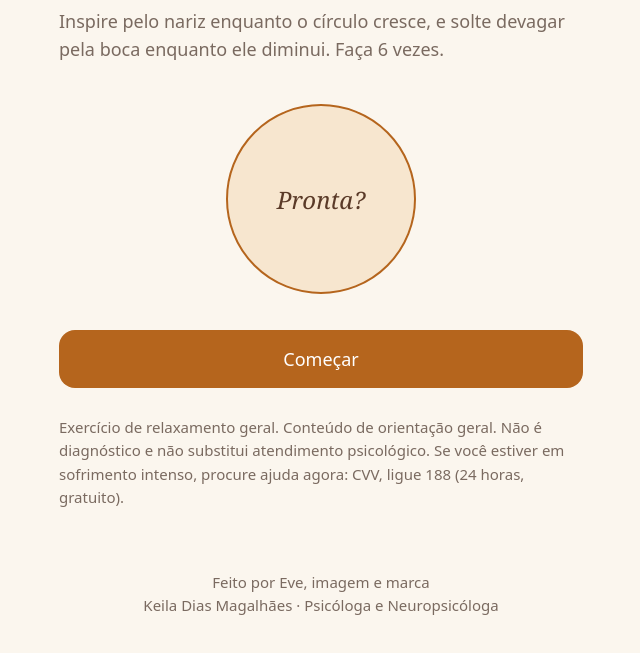
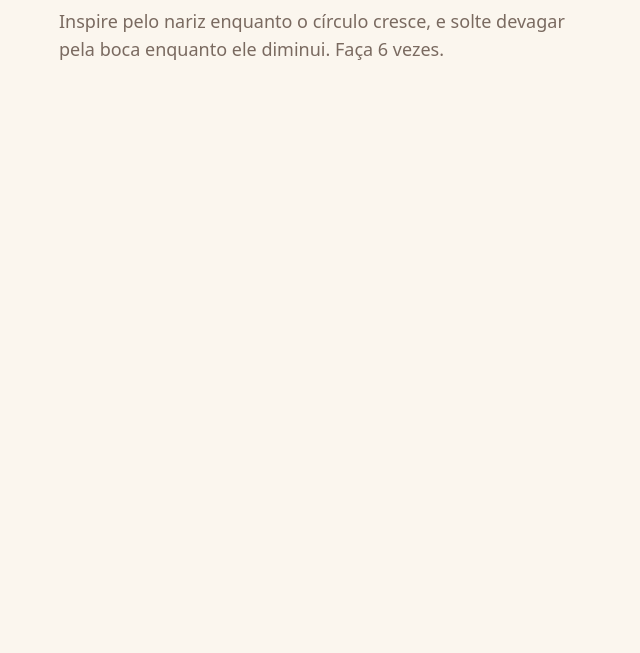
Before and after one commit to Eve-imagem-e-marca/psi.keila, a plain HTML site: page respirar.html in a window 1280 px wide. Shown: the part 143-796 px from the top of the page, without its empty margins (319-959 px from the left). Drawn offline with Linux system fonts and the light colour scheme.

Commit message:
Atualizar o respirar.html

```diff
--- a/respirar.html
+++ b/respirar.html
@@ -20,14 +20,7 @@ footer{margin-top:auto;padding-top:24px;text-align:center;font-size:15px;color:v
 .opt.on{border-color:var(--c);background:var(--c2)}
 .bar{height:8px;background:var(--line);border-radius:8px;overflow:hidden;margin:0 0 20px}.bar i{display:block;height:100%;background:var(--c);transition:width .25s}
 details{margin:0 0 10px}summary{font-weight:500;color:var(--deep);cursor:pointer;padding:10px 0;font-size:19px}ol{margin:6px 0 4px;padding-left:24px}li{margin:0 0 8px}
-.mono{width:104px;height:104px;border-radius:50%;background:var(--c);color:#FBF1E2;font:italic 400 56px/104px Georgia,serif;text-align:center;margin:6px auto 12px}
+.foto{display:block;width:120px;height:120px;border-radius:50%;object-fit:cover;margin:6px auto 12px;border:4px solid #fff;box-shadow:0 2px 10px rgba(90,58,40,.18)}.mono{width:104px;height:104px;border-radius:50%;background:var(--c);color:#FBF1E2;font:italic 400 56px/104px Georgia,serif;text-align:center;margin:6px auto 12px}
 .chips{display:flex;flex-wrap:wrap;gap:8px;margin:0 0 14px}.chip{padding:10px 16px;border-radius:99px;border:2px solid var(--line);background:#fff;font:inherit;font-size:17px;cursor:pointer}.chip.on{border-color:var(--c);background:var(--c2)}
 .circ{width:190px;height:190px;border-radius:50%;background:var(--c2);border:2px solid var(--c);margin:26px auto;display:flex;align-items:center;justify-content:center;text-align:center;font:italic 400 24px Georgia,serif;color:var(--deep);transition:transform 4s ease-in-out}
-.entry{background:#fff;border:1px solid var(--line);border-radius:16px;padding:14px 16px;margin:0 0 10px}.entry small{color:var(--soft)}</style></head><body><main><a class="back" href="index.html">← Voltar</a><p class="top">Keila Dias Magalhães · Psicóloga e Neuropsicóloga</p><h1>Respirar por 1 minuto</h1><p class="sub">Inspire pelo nariz enquanto o círculo cresce, e solte devagar pela boca enquanto ele diminui. Faça 6 vezes.</p><div class="circ" id="c">Pronta?</div><button class="btn" id="go">Começar</button><p id="fimm"></p><p class="aviso">Exercício de relaxamento geral. Conteúdo de orientação geral. Não é diagnóstico e não substitui atendimento psicológico. Se você estiver em sofrimento intenso, procure ajuda agora: CVV, ligue 188 (24 horas, gratuito).</p><footer>Feito por Eve, imagem e marca<br>Keila Dias Magalhães · Psicóloga e Neuropsicóloga</footer></main><script>var c=document.getElementById("c"),go=document.getElementById("go"),n=0,tm=[],on=false;
-function lim(){tm.forEach(clearTimeout);tm=[]}
-function parar(t){on=false;lim();c.style.transition="transform 1s";c.style.transform="scale(1)";c.textContent="Pronta?";go.textContent="Começar de novo";if(t)document.getElementById("fimm").innerHTML=t}
-function ciclo(){if(!on)return;if(n>=6){parar("<b>Muito bem.</b> Perceba como você está agora. Vale repetir quando precisar.");c.textContent="Pronto";return}
- n++;c.style.transition="transform 4s ease-in-out";c.style.transform="scale(1.35)";c.textContent="Inspire";
- tm.push(setTimeout(function(){if(!on)return;c.style.transition="transform 6s ease-in-out";c.style.transform="scale(1)";c.textContent="Solte devagar"},4000));
- tm.push(setTimeout(ciclo,10000))}
-go.onclick=function(){if(on){parar("");return}on=true;n=0;document.getElementById("fimm").innerHTML="";go.textContent="Parar";ciclo()}</script></body></html>
+.entry{background:#fff;border:1px solid var(--line);border-radius:16px;padding:14px 16px;margin:0 0 10px}.entry small{color:var(--soft)}</style></head><body><main><a class="back" href="index.html">← Voltar</a><p class="top">Keila Dias Magalhães · Psicóloga e Neuropsicóloga</p><h1>Respirar por 1 minuto</h1><p class="sub">Inspire pelo nariz enquanto o círculo cresce, e solte devagar pela boca enquanto ele diminui. Faça 6 vezes.</p>
```
